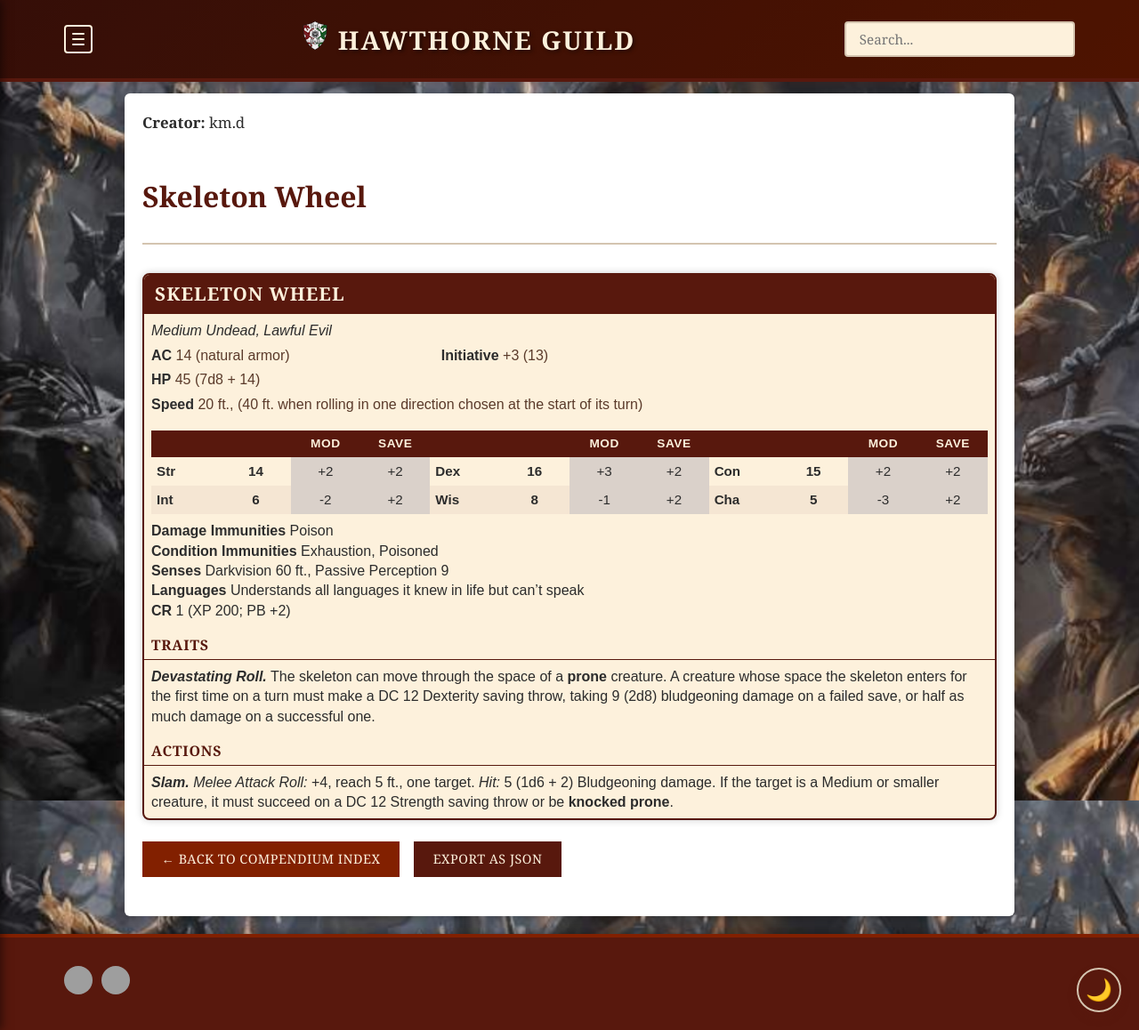
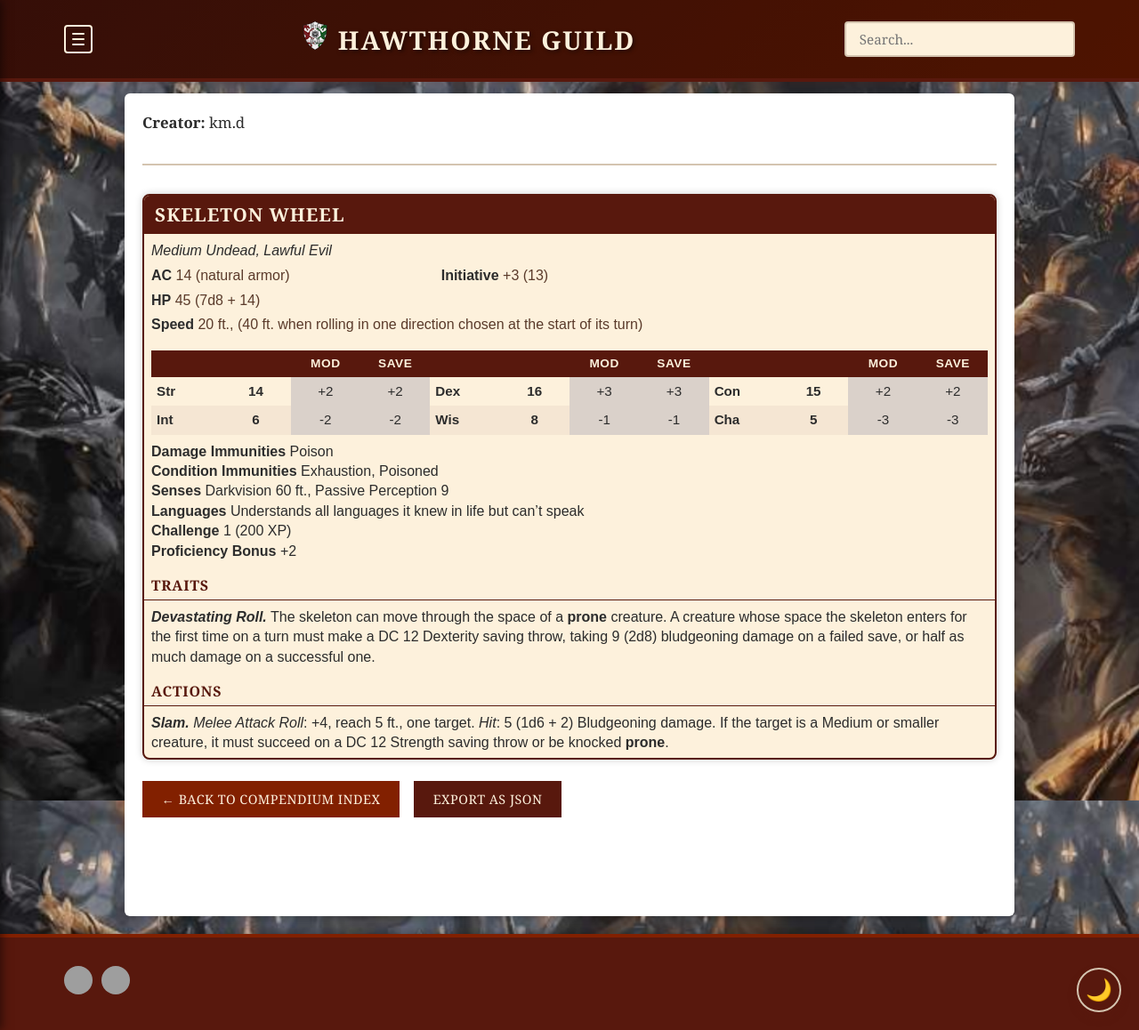
Before and after one commit to coconutswallow/Guides, a Jekyll site: the page built from _monsters/skeleton-wheel.md, in a window 1280 px wide and 1158 px high. Shown: the whole window at 89% size. Built offline with Jekyll 4.4.1, drawn with Linux system fonts in a browser that asks for light colours; comment, search, counter and statistics services are not loaded; grey boxes are pictures that could not be loaded.

Commit message:
Update skeleton-wheel.md

```diff
--- a/_monsters/skeleton-wheel.md
+++ b/_monsters/skeleton-wheel.md
@@ -2,33 +2,33 @@
 layout: statblock
 title: Skeleton Wheel
 cr: 1
+size: Medium
 type: Undead
-size: Medium
 alignment: Lawful Evil
 category: 2014 Fair Game
 creator: km.d
 ---
 
-## Skeleton Wheel
-
-
-
 ___
 > ## Skeleton Wheel
 > *Medium Undead, Lawful Evil*
 >
-> **AC** 14 (natural armor) **HP** 45 (7d8 + 14) **Speed** 20 ft., (40 ft. when rolling in one direction chosen at the start of its turn) **Initiative** +3 (13)
+> **AC** 14 (natural armor)
+> **HP** 45 (7d8 + 14)
+> **Speed** 20 ft., (40 ft. when rolling in one direction chosen at the start of its turn)
+> **Initiative** +3 (13)
 >
 > |     |     | MOD | SAVE |     |     | MOD | SAVE |     |     | MOD | SAVE |
 > |:--- |:---:|:---:|:----:|:--- |:---:|:---:|:----:|:--- |:---:|:---:|:----:|
-> | **Str** | 14 | +2 | +2 | **Dex** | 16 | +3 | +2 | **Con** | 15 | +2 | +2 |
-> | **Int** | 6 | -2 | +2 | **Wis** | 8 | -1 | +2 | **Cha** | 5 | -3 | +2 |
+> | **Str** | 14 | +2 | +2 | **Dex** | 16 | +3 | +3 | **Con** | 15 | +2 | +2 |
+> | **Int** | 6 | -2 | -2 | **Wis** | 8 | -1 | -1 | **Cha** | 5 | -3 | -3 |
 >
 > **Damage Immunities** Poison
 > **Condition Immunities** Exhaustion, Poisoned
 > **Senses** Darkvision 60 ft., Passive Perception 9
 > **Languages** Understands all languages it knew in life but can't speak
-> **CR** 1 (XP 200; PB +2)
+> **Challenge** 1 (200 XP)
+> **Proficiency Bonus** +2
 >
 > ### Traits
 >
@@ -36,4 +36,5 @@
 >
 > ### Actions
 >
-> ***Slam.*** *Melee Attack Roll:* +4, reach 5 ft., one target. *Hit:* 5 (1d6 + 2) Bludgeoning damage. If the target is a Medium or smaller creature, it must succeed on a DC 12 Strength saving throw or be **knocked prone**.
+> ***Slam.*** *Melee Attack Roll*: +4, reach 5 ft., one target. *Hit*: 5 (1d6 + 2) Bludgeoning damage. If the target is a Medium or smaller creature, it must succeed on a DC 12 Strength saving throw or be knocked **prone**.
+>
```
